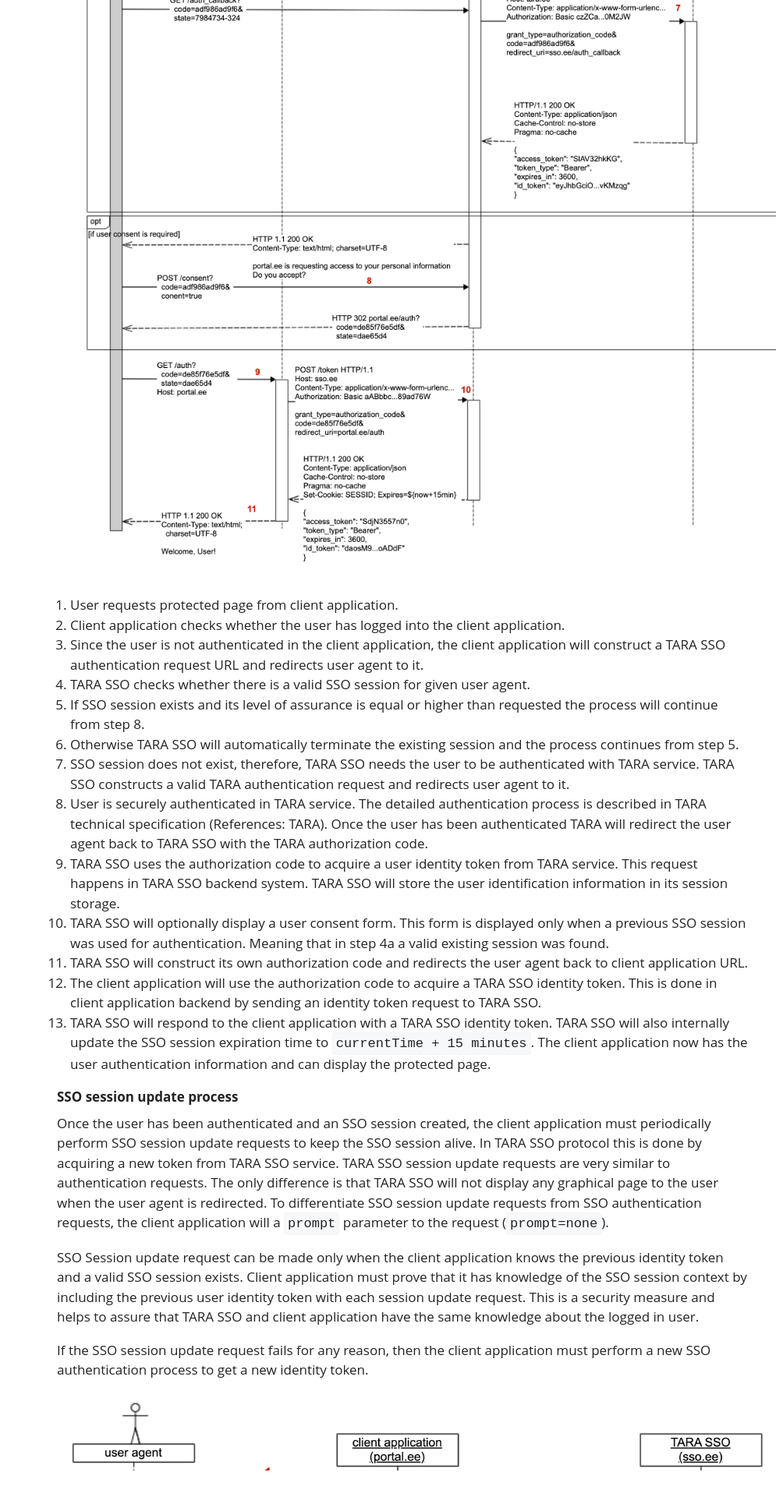
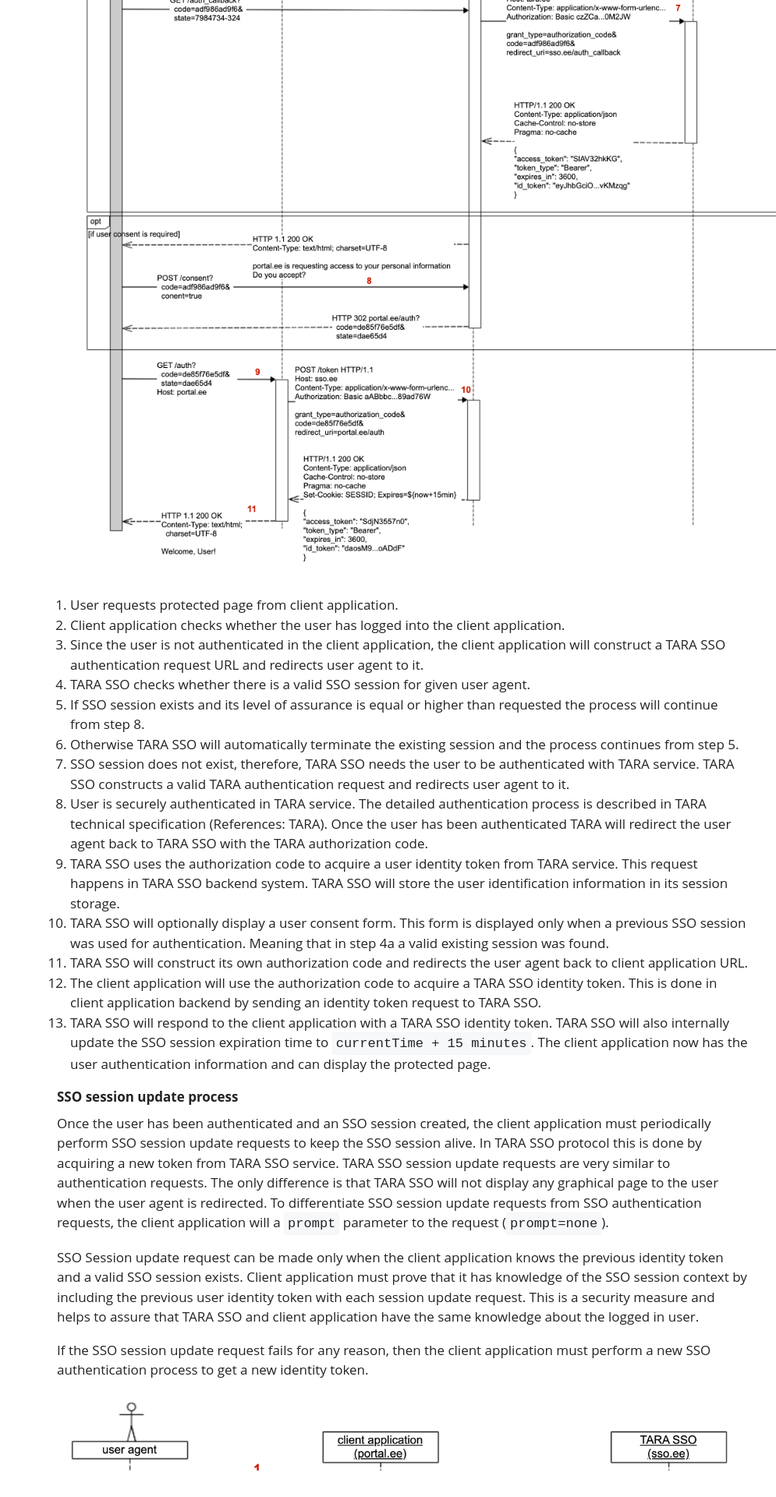
Before and after one commit to e-gov/TARA-Doku, a Jekyll site: the page built from SSO tehniline spetsifikatsioon.md, in a window 1280 px wide. Shown: the part 3114-5034 px from the top of the page at 78% size, without its empty margins (285-1280 px from the left). Built offline with Jekyll 4.4.1, drawn with Linux system fonts in a browser that asks for light colours; our own code applies the rules of GitHub Pages for plain Markdown files.

Commit message:
Update SSO tehniline spetsifikatsioon.md

```diff
--- a/SSO tehniline spetsifikatsioon.md
+++ b/SSO tehniline spetsifikatsioon.md
@@ -78,7 +78,7 @@ SSO Session update request can be made only when the client application knows th
 
 If the SSO session update request fails for any reason, then the client application must perform a new SSO authentication process to get a new identity token.
 
-<p style='text-align:left;'><img src='img/tara_sso_session_update_flow.png' style='width:1000px'></p>
+<p style='text-align:left;'><img src='img/tara_sso_session_update_flow.png' style='width:950px'></p>
 
 1. User wants to access protected content in client application.
 2. Client application verifies whether user has active client application session and that client application session storage contains a valid (not expired) TARA SSO identity token.
```
